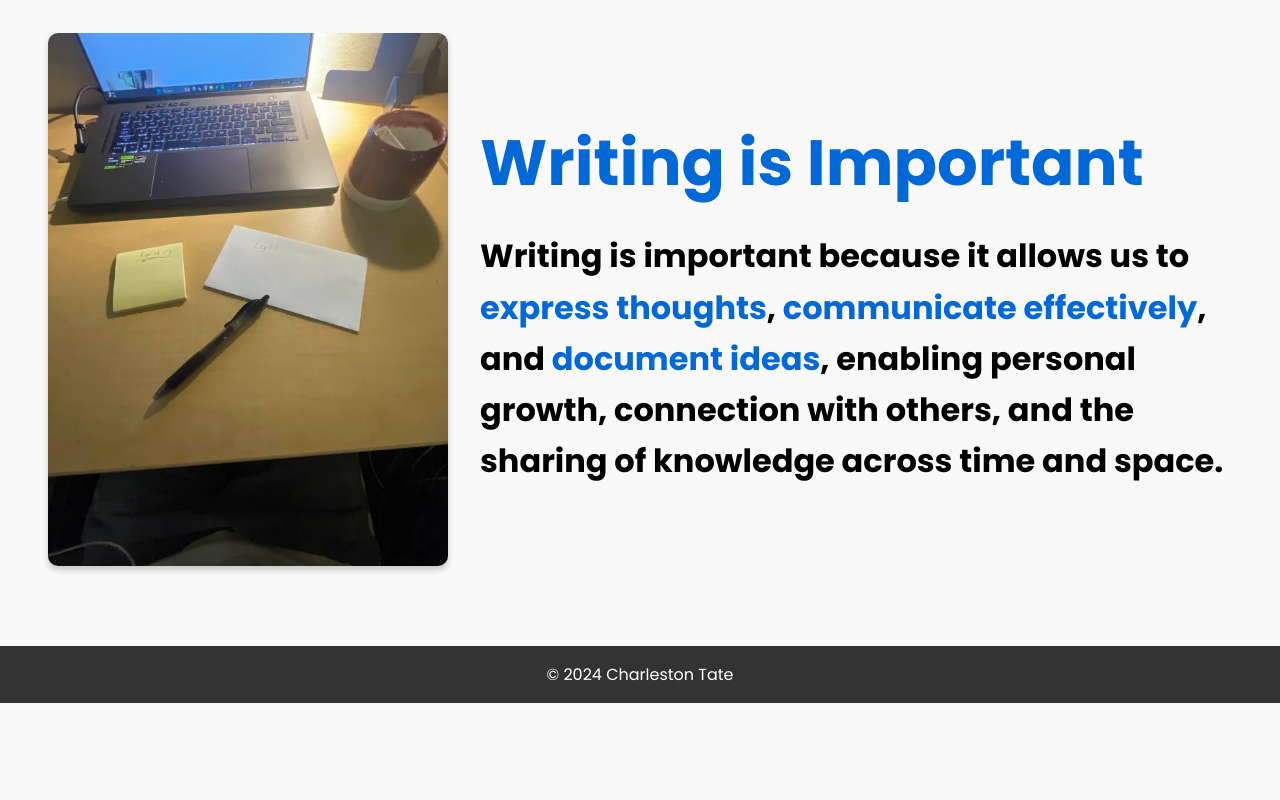
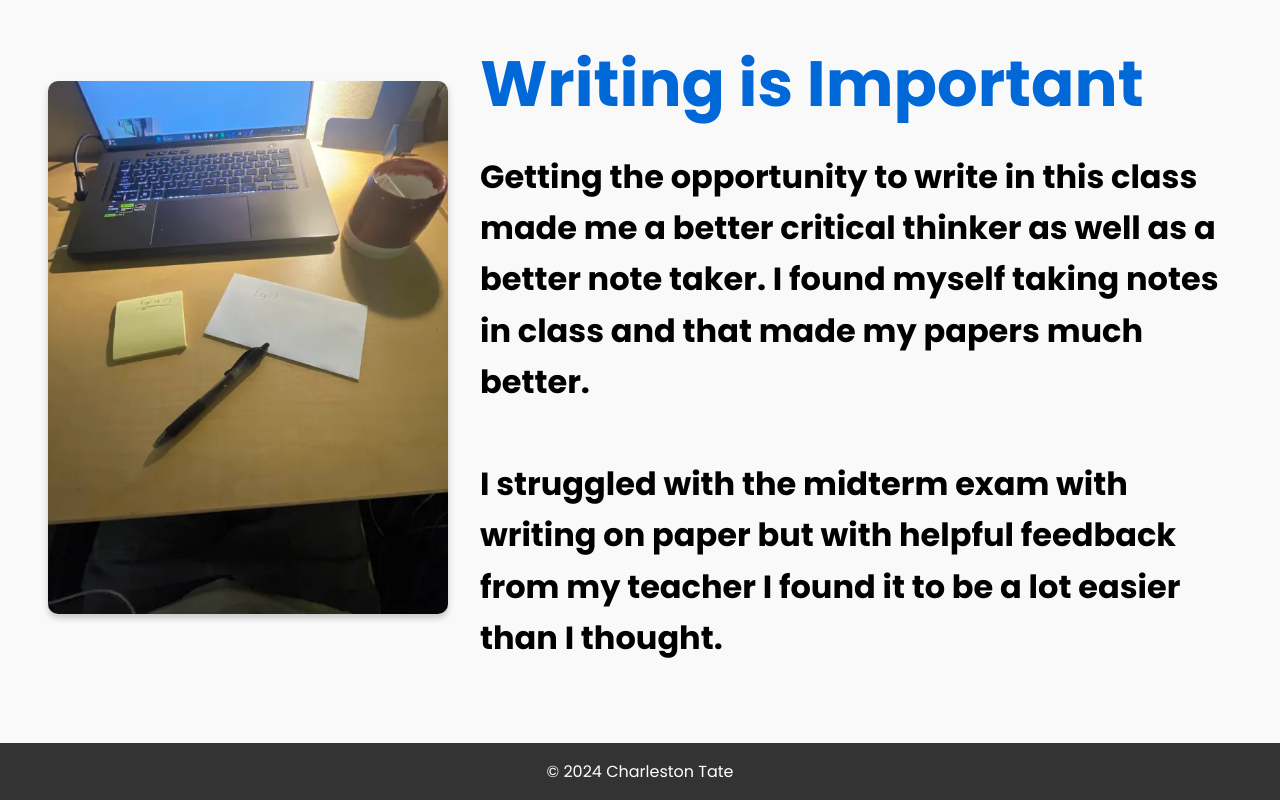
Before and after one commit to CharlestonTate/englishportfolio, a plain HTML site: page index.html in a window 1280 px wide. Shown: the part 880-1680 px from the top of the page. Before the commit the page ends 1583 px from the top, so only its background shows below. Drawn offline with nearby package versions, Linux system fonts and the light colour scheme; a web font is replaced by a local one.

Commit message:
Update index.html

```diff
--- a/index.html
+++ b/index.html
@@ -38,7 +38,7 @@
         <div class="home-text" data-aos="fade-down" data-aos-delay="200" data-aos-duration="800" data-aos-once="true">
             <h1 style="color:#0068d7;">Writing is Important</h1>
             <!-- <h3>Explore My Collection of English Papers</h3> -->
-            <h4 style="color:#000; font-size: 2em;">Writing is important because it allows us to <span style="color:#0068d7">express thoughts</span>, <span style="color: #0068d7;">communicate effectively</span>, and <span style="color: #0068d7;">document ideas</span>, enabling personal growth, connection with others, and the sharing of knowledge across time and space.</h4>
+            <h4 style="color:#000; font-size: 2em;">Getting the opportunity to write in this class made me a better critical thinker as well as a better note taker. I found myself taking notes in class and that made my papers much better.<br><br>I struggled with the midterm exam with writing on paper but with helpful feedback from my teacher I found it to be a lot easier than I thought.</h4>
         </div>
     </main>
     <!-- <select id="font-selector">
```
